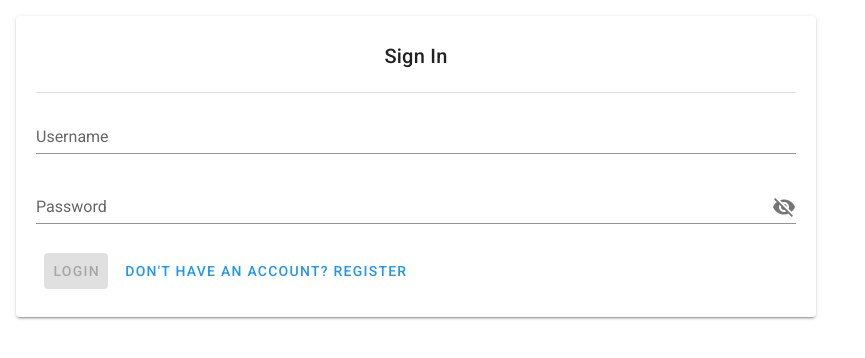
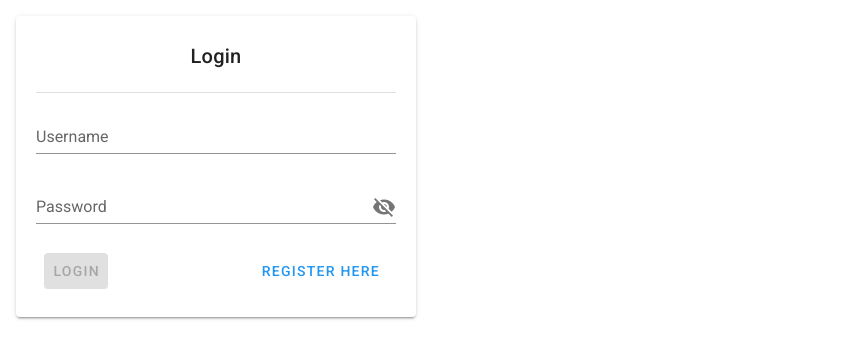
Before and after one commit to teykamp/portfolio_display, a Vue app in the folder client/: page /auth in a window 1280 px wide. Shown: the top 358 px of the page, without its empty margins (0-865 px from the left). Built offline with nearby package versions, Linux system fonts and the light colour scheme.

Commit message:
transitions fixed and data commented

```diff
--- a/client/src/components/AuthComponents/LogIn.vue
+++ b/client/src/components/AuthComponents/LogIn.vue
@@ -1,8 +1,11 @@
 <template>
-  <v-card class="pa-5 ma-4" max-width="800px">
+  <v-card
+    :min-width="$vuetify.breakpoint.smAndUp ? '400px' : '90vw'"
+    class="pa-5 ma-4"
+  >
     <v-row align="center" justify="center">
       <v-card-title>
-        Sign In
+        Login
       </v-card-title>
     </v-row>
     <v-divider></v-divider>
@@ -19,11 +22,12 @@
     />
     <!-- <v-divider></v-divider> -->
     <v-card-actions>
-      <v-btn @click="submit()" :disabled="!(password && username)" color="info">
+      <v-btn @click.stop="submit()" :disabled="!username || !password" color="success">
         Login
       </v-btn>
-      <v-btn @click.stop="$parent.formType = !$parent.formType" text color="info">
-        Don't have an account? Register
+      <v-spacer></v-spacer>
+       <v-btn @click.stop="$parent.formType = !$parent.formType" text color="info">
+        Register Here
       </v-btn>
     </v-card-actions>
   </v-card>
--- a/client/src/components/AuthComponents/RegisterUser.vue
+++ b/client/src/components/AuthComponents/RegisterUser.vue
@@ -1,8 +1,14 @@
 <template>
-  <v-card class="pa-5 ma-4" max-width="800px">
-    <v-row align="center" justify="center">
+  <v-card
+    :min-width="$vuetify.breakpoint.smAndUp ? '400px' : '90vw'"
+    class="pa-5 ma-4"
+  >
+    <v-row
+      align="center"
+      justify="center"
+    >
       <v-card-title>
-        Register Account
+        Register
       </v-card-title>
     </v-row>
     <v-divider></v-divider>
@@ -32,7 +38,7 @@
       </v-btn>
       <v-spacer></v-spacer>
        <v-btn @click.stop="$parent.formType = !$parent.formType" text color="info">
-        Have an account? Login
+        Login Here
       </v-btn>
     </v-card-actions>
   </v-card>
--- a/client/src/views/AuthPage.vue
+++ b/client/src/views/AuthPage.vue
@@ -4,6 +4,7 @@
     <!-- User input forms -->
     <transition name="slide">
       <component
+        style="position: fixed; top: 0"
         v-if="!formSubmitted"
         :is="formType ? 'register' : 'login'"
       />
@@ -47,10 +48,16 @@ export default {
   },
   data() {
     return {
+      // true for register, false for login
       formType: true,
+      // true when user hits create/login button
       formSubmitted: false,
+      // true when component has finished processing a
+      //user request and is ready to show user their next steps using a dialog box
       showCompletionDialog: false,
+      // true between the time that form is submitted and completion dialog is false
       loadingOverlay: false,
+      // an object containing all necessary information that must be fed into dialog component
       dialogContent: {
         title: '',
         desc: '',
@@ -73,7 +80,6 @@ export default {
   },
   methods: {
     callDialog(dialogContent) {
-      console.log('content')
       this.dialogContent = dialogContent;
       this.showCompletionDialog = true;
     }
@@ -82,22 +88,22 @@ export default {
 </script>
 
 <style scoped>
-.slide-enter-from {
+.slide-enter {
   transform: translateX(100vw);
 }
 .slide-enter-to {
   transform: translateX(0);
 }
 .slide-enter-active {
-  transition: all 500ms;
+  transition: all 300ms;
 }
 .slide-leave-from {
-  transform: translateX(0)
+  transform: translateX(0);
 }
 .slide-leave-to {
-  transform: translateX(-100vw)
+  transform: translateX(-100vw);
 }
 .slide-leave-active {
-  transition: all 500ms;
+  transition: all 300ms;
 }
 </style>
```
